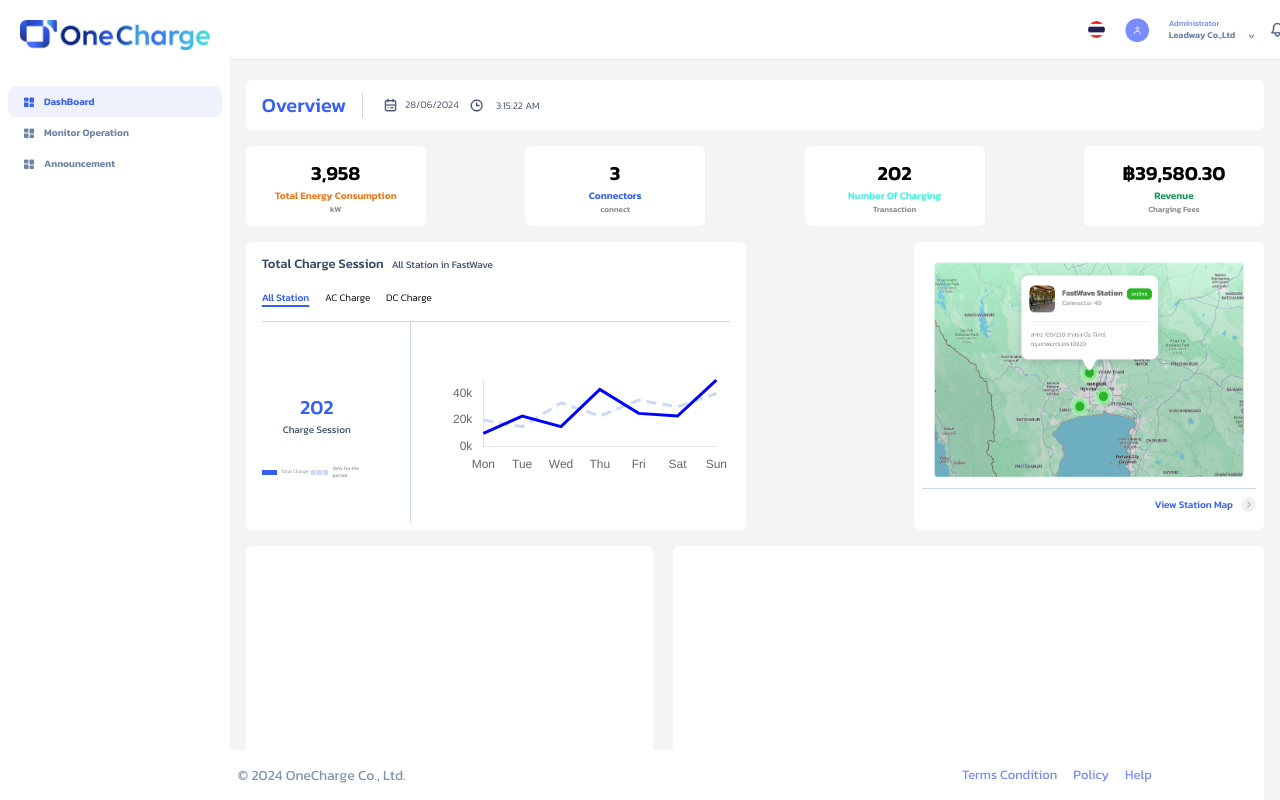
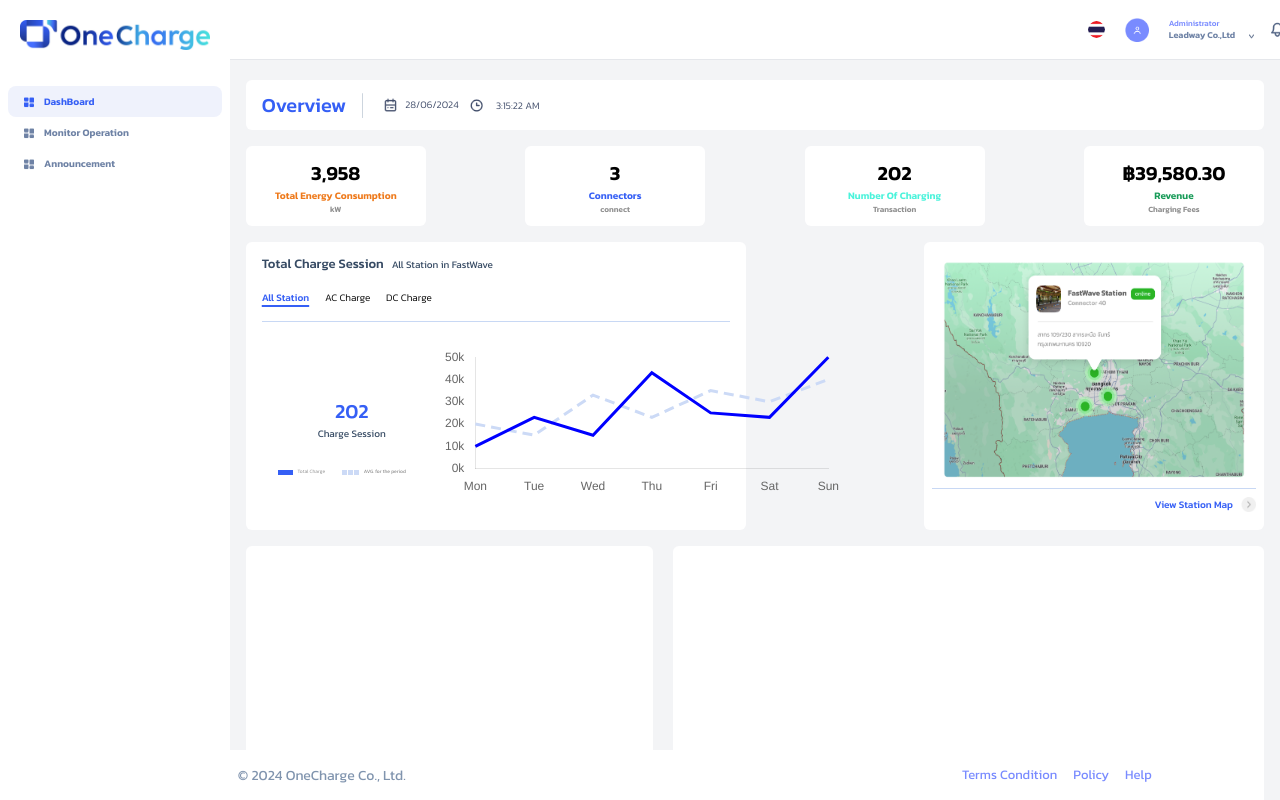
Before and after one commit to ekkasitProject/backoffice_onecharge, a Next.js app: page / in a window 1280 px wide. Built offline with nearby package versions, Linux system fonts and the light colour scheme.

Commit message:
fix:debug stucture v7

```diff
--- a/app/components/dashboard/TotalCharge.tsx
+++ b/app/components/dashboard/TotalCharge.tsx
@@ -174,13 +174,13 @@ const TotalCharge = () => {
 
       <div className="w-full bg-[#C8D8F4] h-[1px]" />
       <div className="flex justify-between items-center">
-        <div className="flex flex-col w-[110px] justify-around h-full ">
-          <div className=" flex flex-col justify-center items-center  h-[100px]">
+        <div className="flex flex-col w-full justify-around h-full ">
+        <div className=" flex flex-col justify-center items-center  h-[100px]">
             <p className="text-[#355FF5] text-[20px] font-medium">202</p>
             <p className="text-[#364A63] text-[10px]">Charge Session</p>
           </div>
           <div className="flex justify-around  items-center w-full">
-          <div className="flex  items-center w-[80px]">
+          <div className="flex  items-center justify-center w-[80px]">
           <div className="w-[15px] h-[5px] bg-[#355FF5]" />
               <p className="text-[5px] text-[#8C8C8C] pl-1 font-light">Total Charge</p>
             </div>
@@ -193,11 +193,13 @@ const TotalCharge = () => {
               <p className="text-[5px] text-[#8C8C8C] pl-1">AVG. for the period</p>
             </div>
           </div>
+
+
         </div>
-
         <div className="w-[1px] bg-[#C8D8F4] h-[200px]" />
 
-        <div className="w-[280px] ">
+
+        <div className="w-full h-full ">
           {currentComponent === "All Station" && (
             <Line
               data={dataAllStation}
--- a/app/components/dashboard/ViewStaionMap.tsx
+++ b/app/components/dashboard/ViewStaionMap.tsx
@@ -2,7 +2,7 @@ import React from 'react'
 
 export default function ViewStaionMap() {
   return (
-    <div className='flex flex-col justify-center items-center w-[350px] p-2  bg-white rounded-md'>
+    <div className='flex flex-col justify-center items-center w-[340px] p-2  bg-white rounded-md'>
       <img src="images/map_station.png" className=' h-[220px] px-2' alt="" />
       <div className='w-full bg-[#C8D8F4] h-[1px] my-2'/>
       <div className='flex justify-end items-center w-full'>
```
